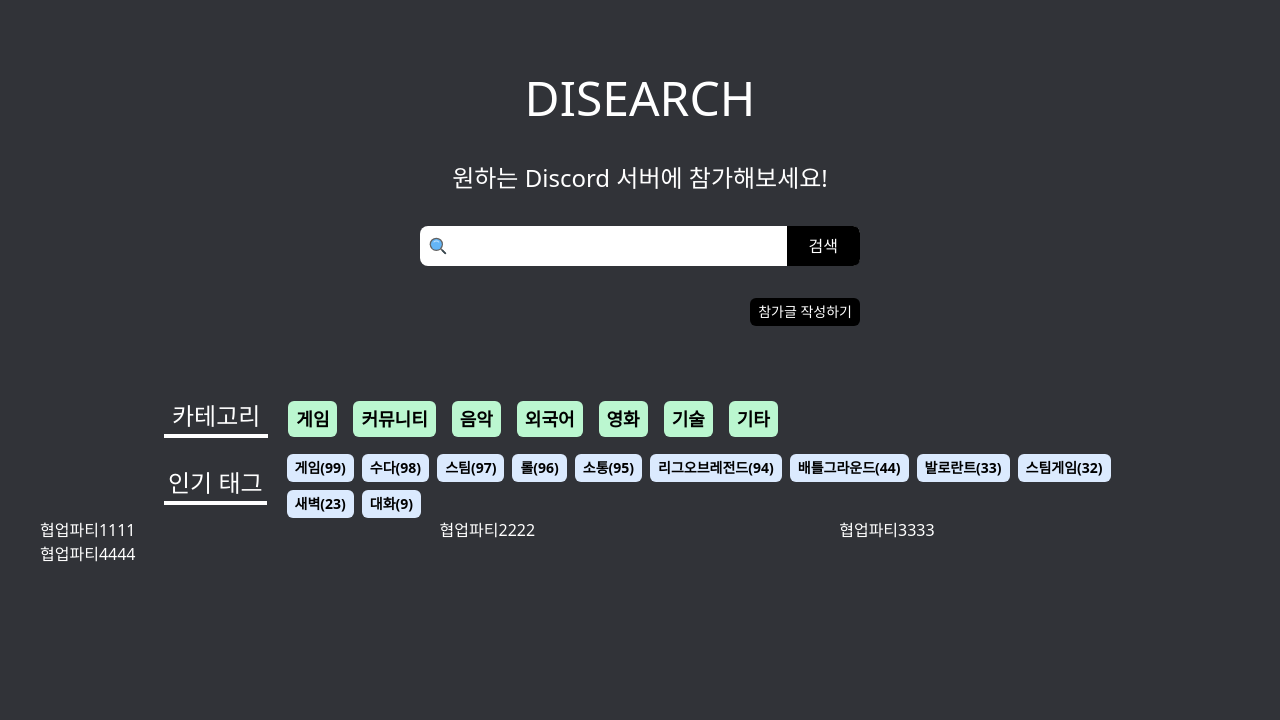
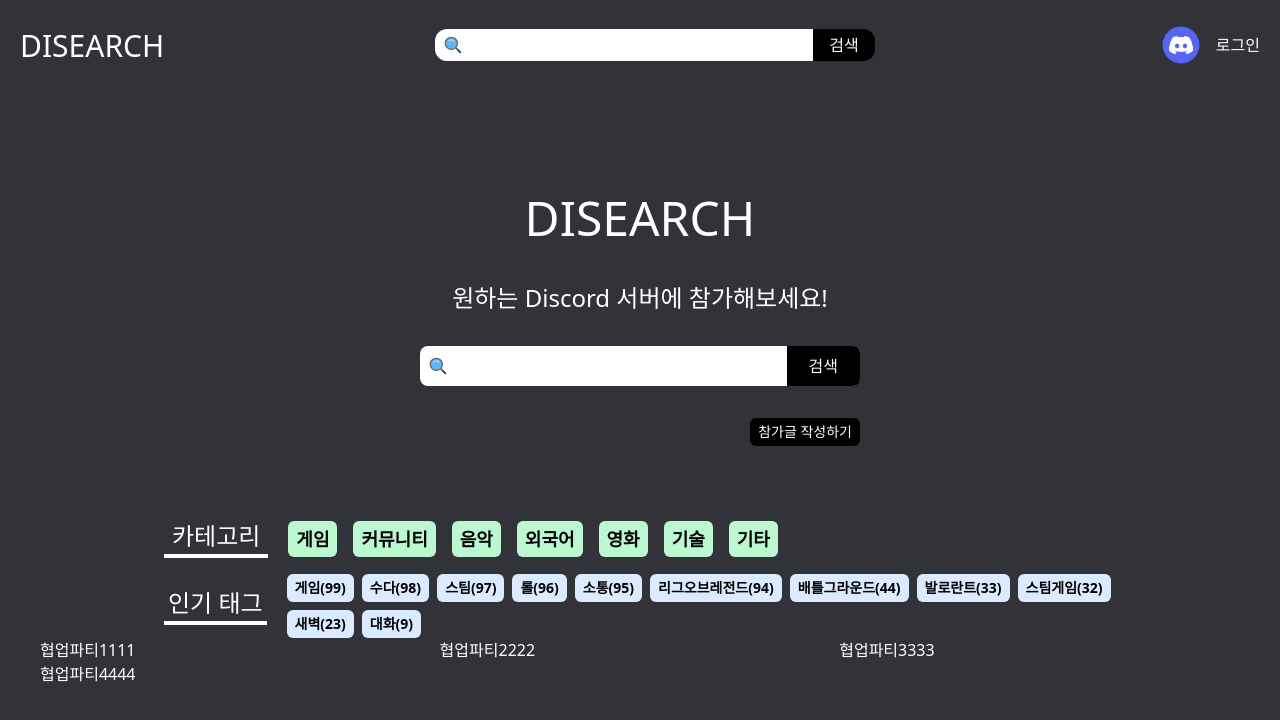
Before and after one commit to lbw3973/DISEARCH-FRONT-END, a React (Vite) app: page / in a window 1280 px wide. Shown: the top 720 px of the page. Built offline with nearby package versions, Linux system fonts and the light colour scheme.

Commit message:
feat: header 구조 세팅

```diff
--- /dev/null
+++ b/src/components/Header/index.tsx
@@ -0,0 +1,28 @@
+import { FcSearch } from "react-icons/fc";
+
+const Header = () => {
+  return (
+    <header className=" bg-[#313338] w-full h-[120px]">
+      <div className="flex items-center justify-between w-full h-[90px] px-5">
+        <div>
+          <h1 className="text-white text-[30px]">DISEARCH</h1>
+        </div>
+        <form className="relative lg:w-[440px]">
+          <div className="flex h-8">
+            <FcSearch className="absolute top-1/2 left-2 -translate-y-1/2 z-10" size={20} />
+            <input type="text" className="relative  w-full h-full rounded-l-xl text-black pl-10 outline-none"></input>
+            <button className="bg-black text-white  h-full rounded-l-none rounded-r-xl w-1/6 text-center">검색</button>
+          </div>
+        </form>
+        <div className="">
+          <button className="flex sm:text-base text-sm cursor-pointer ">
+            <img src="/discord.png" alt="디스코드로고" width={70} />
+            <span className="text-center h-[50px] leading-[50px]">로그인</span>
+          </button>
+        </div>
+      </div>
+    </header>
+  );
+};
+
+export default Header;
--- a/src/components/Layout/index.tsx
+++ b/src/components/Layout/index.tsx
@@ -1,12 +1,12 @@
 import { Outlet } from "react-router-dom";
+import Header from "../Header";
 
 const Layout = () => {
   return (
-    <div>
-      <main>
-        <Outlet />
-      </main>
-    </div>
+    <main>
+      <Header />
+      <Outlet />
+    </main>
   );
 };
 
```
Also changed, not shown: public/discord.png (added).
